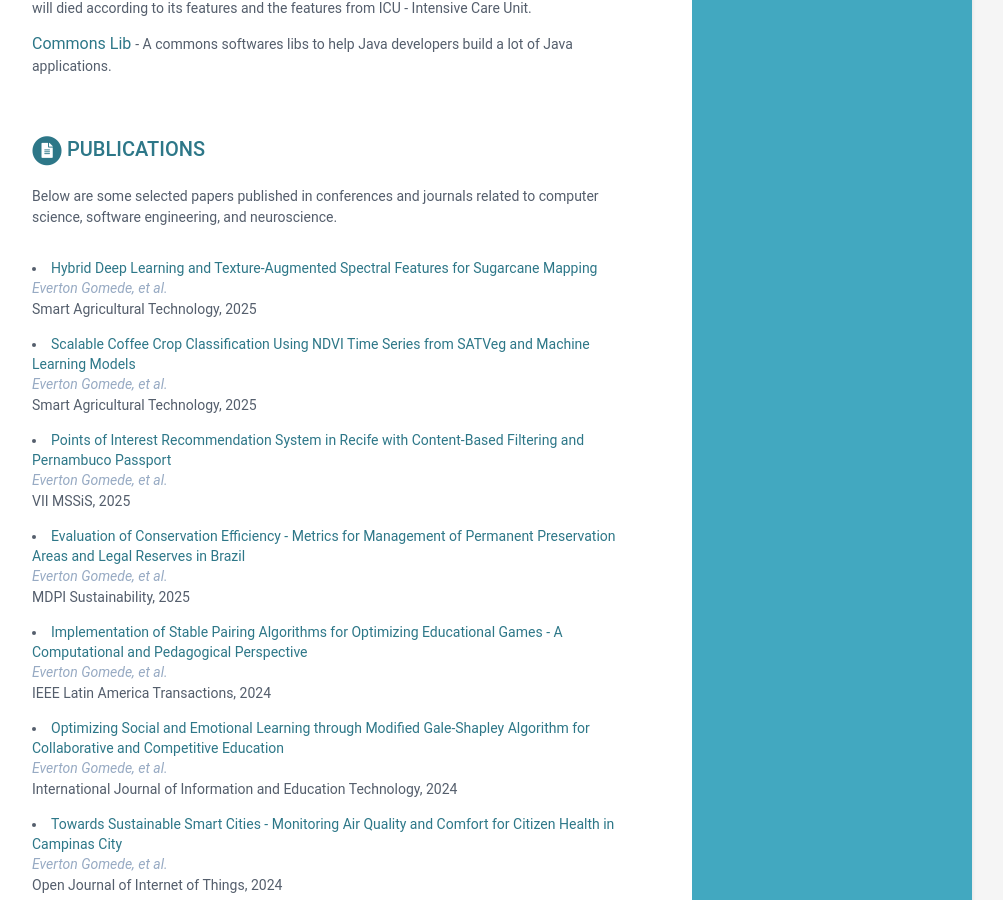
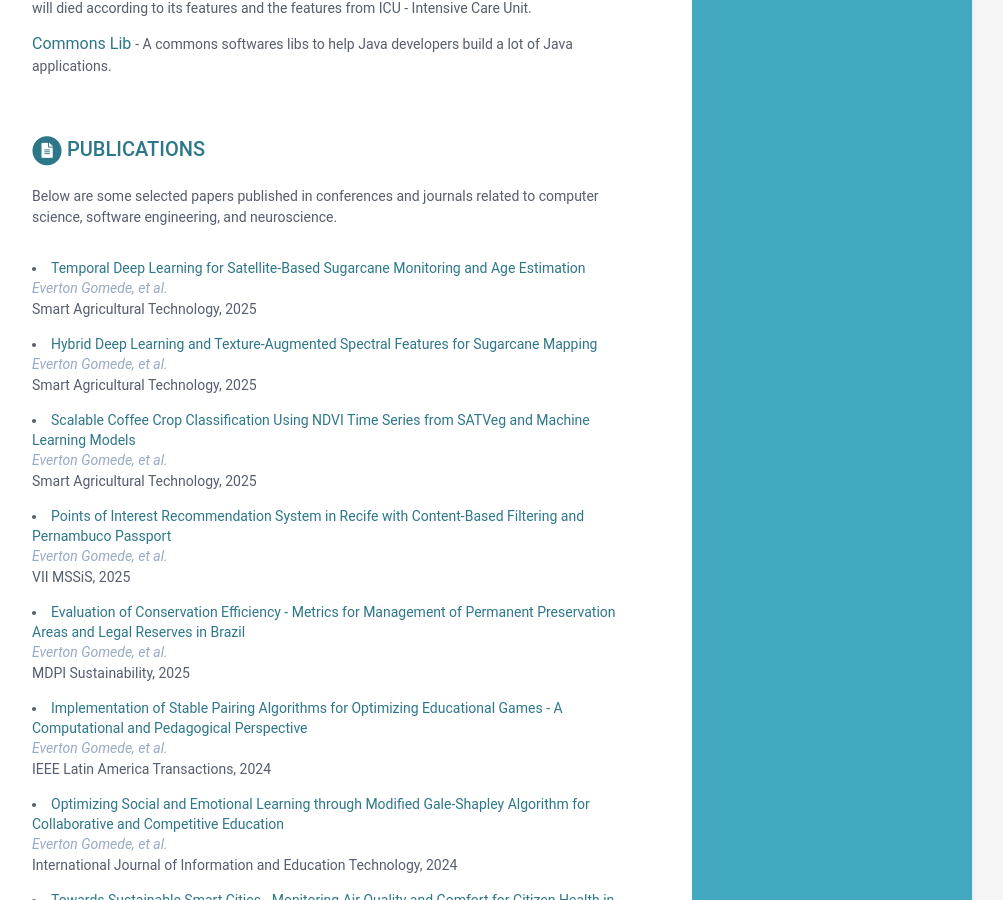
Before and after one commit to gomede/gomede.github.io, a Jekyll site: the page built from index.html, in a window 1280 px wide and 900 px high, scrolled down 3358 px. Shown: the whole window, without its empty margins (168-1171 px from the left). Built offline with Jekyll 4.4.1, drawn with Linux system fonts in a browser that asks for light colours.

Commit message:
Update data.yml

```diff
--- a/_data/data.yml
+++ b/_data/data.yml
@@ -337,6 +337,11 @@ publications:
 
     papers:
 
+      - title: Temporal Deep Learning for Satellite-Based Sugarcane Monitoring and Age Estimation
+        authors: Everton Gomede, et al.
+        conference: Smart Agricultural Technology, 2025
+        link: "https://www.sciencedirect.com/science/article/pii/S2772375525008652"
+
       - title: Hybrid Deep Learning and Texture-Augmented Spectral Features for Sugarcane Mapping
         authors: Everton Gomede, et al.
         conference: Smart Agricultural Technology, 2025
```
